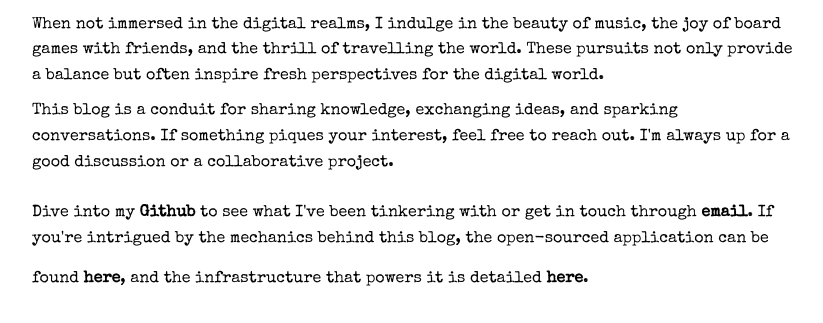
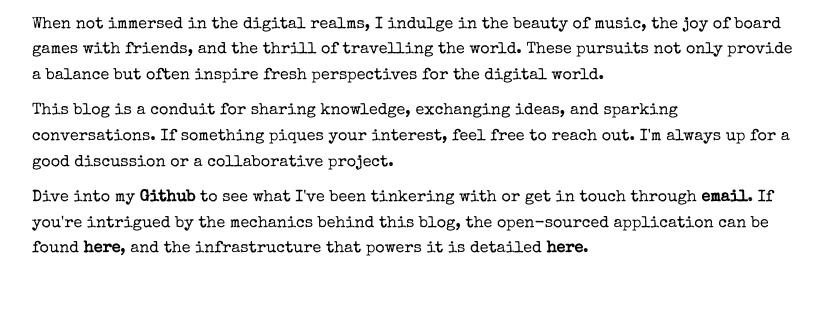
Before and after one commit to lukejcollins/techronomicon, a Django app: page /about/ in a window 1280 px wide. Shown: the part 484-807 px from the top of the page, without its empty margins (224-1047 px from the left). After the commit the page ends 740 px from the top, so only its background shows below. Run offline with Django 4.2, Linux system fonts and the light colour scheme.

Commit message:
Remove inline block from link css

```diff
--- a/techronomicon/techronomiblog/templates/techronomiblog/base.html
+++ b/techronomicon/techronomiblog/templates/techronomiblog/base.html
@@ -11,7 +11,7 @@
     <link href="https://fonts.googleapis.com/css2?family=Special+Elite&display=swap" rel="stylesheet">
     <style>
         body {
-            font-family: 'Special Elite', cursive;
+	    font-family: 'Special Elite', cursive;
             background-color: #fff;
             color: #000;
             margin: 0;
@@ -66,7 +66,6 @@
             font-style: italic;
         }
         .post a, .about-section a {
-            display: inline-block;
             margin-top: 15px;
         }
         .post ul {
```
